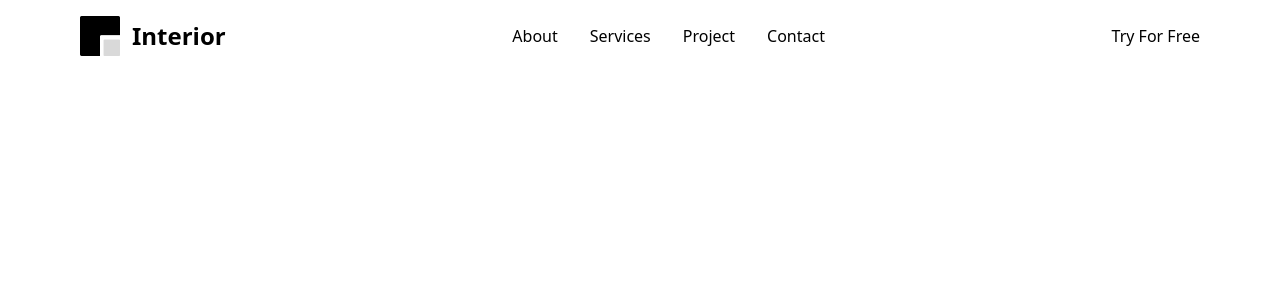
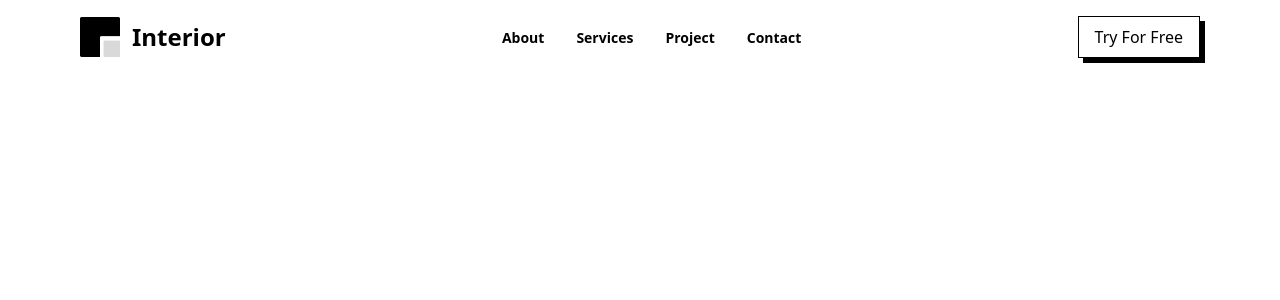
Before and after one commit to wacho91/interior-design, a React (Vite) app: page / in a window 1280 px wide. Shown: the top 300 px of the page. Built offline with nearby package versions, Linux system fonts and the light colour scheme.

Commit message:
NavBar complete

```diff
--- a/src/Component/NavBar/Navbar.jsx
+++ b/src/Component/NavBar/Navbar.jsx
@@ -36,11 +36,11 @@ const Navbar = () => {
             <span className="text-2xl font-bold">Interior</span>
         </div>
         {/*Link Section*/}
-        <div>
+        <div className="hidden lg:block">
             {
                 NavLinks.map((link) => {
                     return (
-                        <a key={link.id} href={link.link} className="mx-4">
+                        <a key={link.id} href={link.link} className="mx-4 text-sm font-semibold">
                             {link.title}
                         </a>
                     )
@@ -49,7 +49,9 @@ const Navbar = () => {
         </div>
         {/*Button Section*/}
         <div>
-            <button className="">Try For Free</button>
+            <button className="text-sm lg:text-base border-[1px] border-black px-4 py-2 shadow-[5px_5px_0px_0px]">
+                Try For Free
+            </button>
         </div>
     </div>
   )
```
